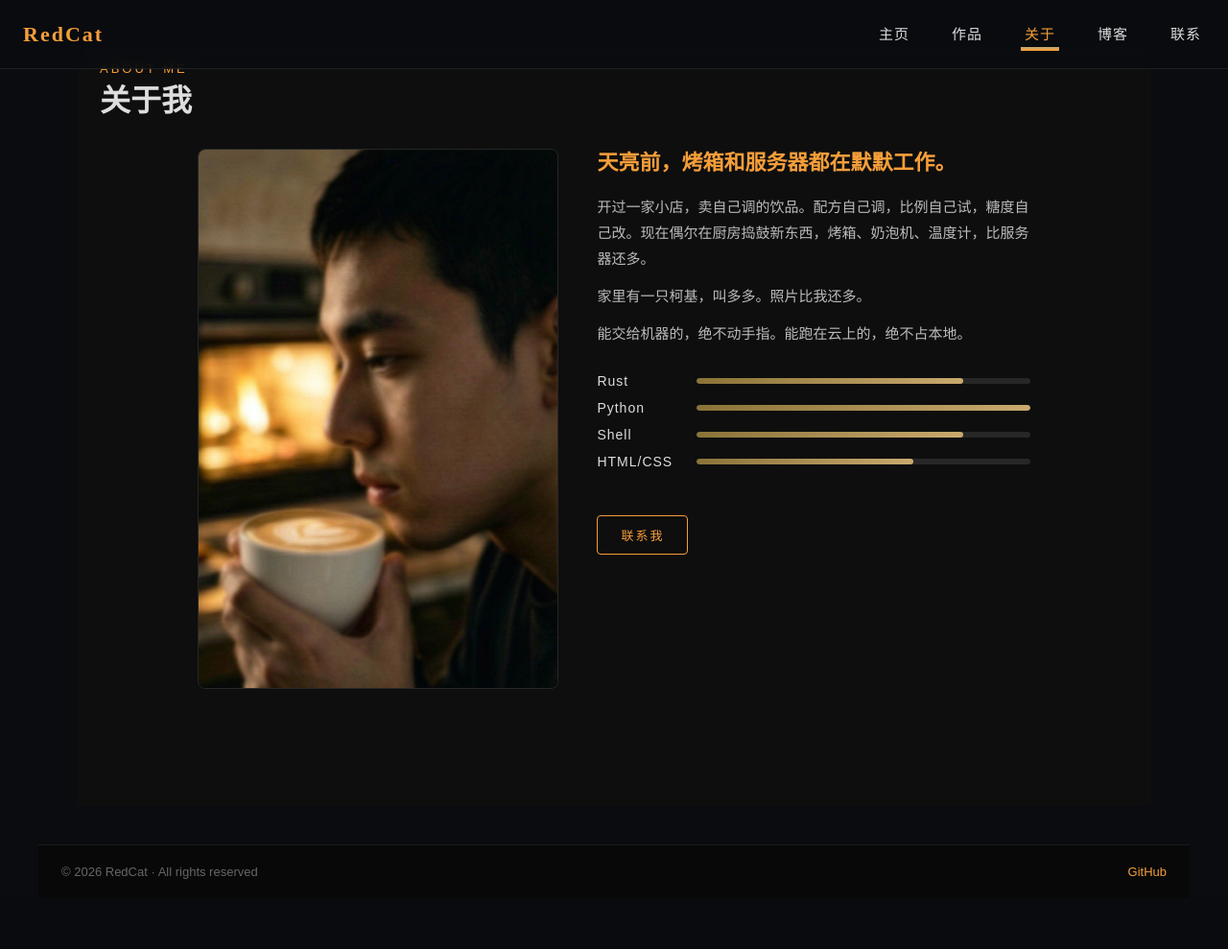
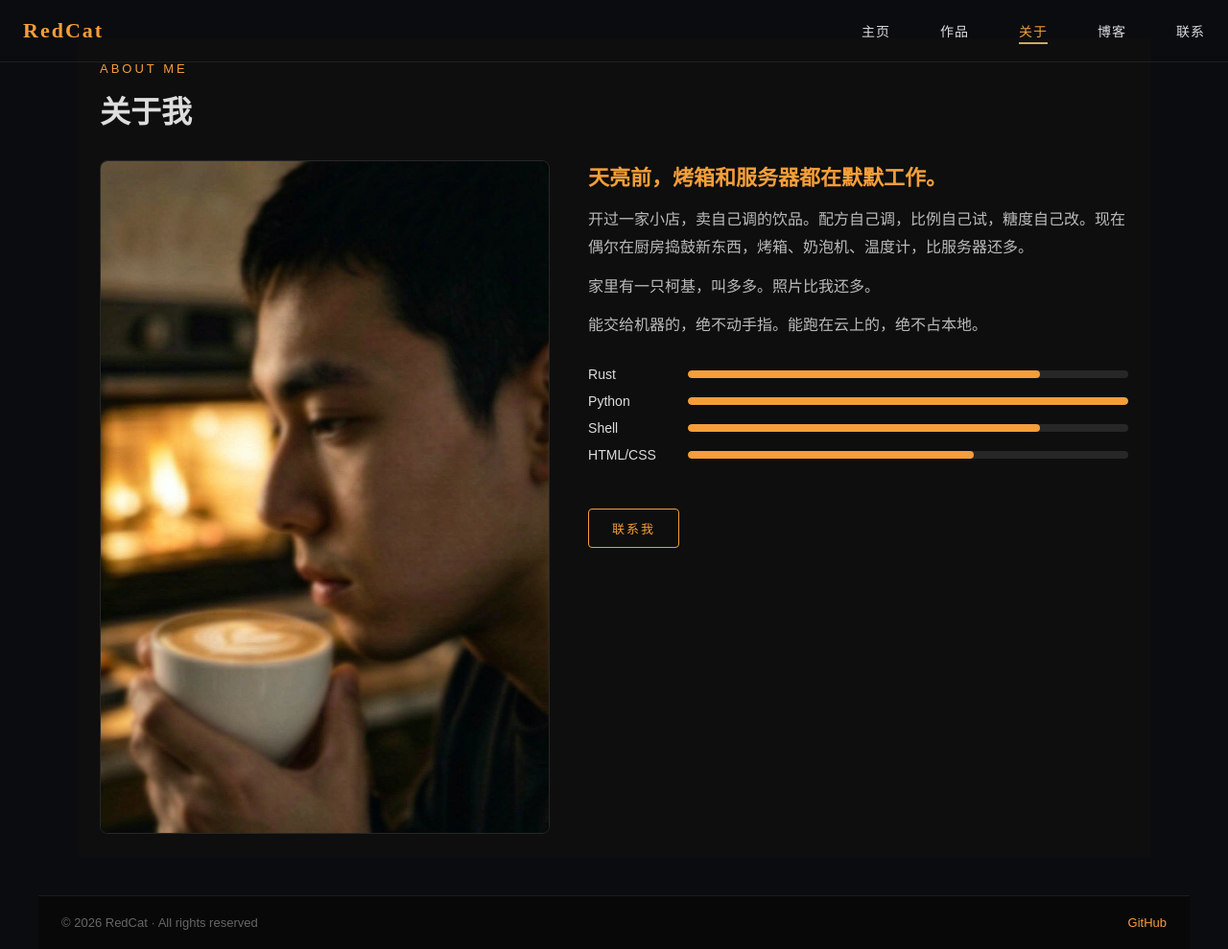
Before and after one commit to s-ssss/s-ssss.github.io, a PHP site: page /about.html in a window 1280 px wide. Shown: the whole page at 96% size. Before the commit the page ends 916 px from the top, so only its background shows below. Run offline with PHP 8.4, Linux system fonts and the light colour scheme.

Commit message:
Update style.css

```diff
--- a/style.css
+++ b/style.css
@@ -1,28 +1,28 @@
 /* ========================================
    RedCat · Studio Photography Template
-   复刻 3love.github.io 的 Studio 模板风格
+   （已去重 · 无静态图片路径 · CDN 兼容版）
    ======================================== */
 
-/* Reset */
+/* === Reset === */
 * { margin:0; padding:0; box-sizing:border-box; }
 html { scroll-behavior:smooth; }
 body {
     font-family:"Josefin Sans","Microsoft YaHei","PingFang SC",sans-serif;
     color:#333; background:#fff;
-    overflow-x:hidden;
-    -webkit-font-smoothing:antialiased;
+    overflow-x:hidden; -webkit-font-smoothing:antialiased;
 }
 a { text-decoration:none; color:inherit; }
 img { display:block; max-width:100%; }
 button { font-family:inherit; cursor:pointer; border:none; background:none; }
 
-/* ===== Preloader ===== */
+/* === Preloader === */
 .preloader {
     position:fixed; inset:0; z-index:9999;
     background:#0a0a0a;
     display:flex; align-items:center; justify-content:center;
     transition:opacity 0.6s ease;
 }
+.preloader.hide { opacity:0; pointer-events:none; }
 .preloader-inner { display:flex; gap:6px; }
 .preloader-inner span {
     font-family:"Playfair Display",serif;
@@ -38,7 +38,7 @@ button { font-family:inherit; cursor:pointer; border:none; background:none; }
 .preloader-inner span:nth-child(6){animation-delay:0.6s}
 @keyframes fadeInUp { to{opacity:1;transform:translateY(0)} }
 
-/* ===== Header ===== */
+/* === Header === */
 .site-header {
     position:fixed; top:0; left:0; right:0; z-index:100;
     padding:20px 40px;
@@ -73,11 +73,10 @@ button { font-family:inherit; cursor:pointer; border:none; background:none; }
     content:""; position:absolute; bottom:0; left:0; right:0;
     height:2px; background:#c9a96e;
 }
-
 .menu-toggle { display:none; flex-direction:column; gap:5px; padding:4px; }
 .menu-toggle span { width:24px; height:2px; background:#fff; transition:all 0.3s; }
 
-/* ===== 背景大图 ===== */
+/* === 背景大图（由 JS 动态注入 url，无硬编码） === */
 .bg-slide {
     position:fixed; inset:0; z-index:-2;
     background-size:cover; background-position:center;
@@ -89,7 +88,7 @@ button { font-family:inherit; cursor:pointer; border:none; background:none; }
     background:linear-gradient(180deg, rgba(0,0,0,0.35) 0%, rgba(0,0,0,0.55) 50%, rgba(0,0,0,0.7) 100%);
 }
 
-/* ===== 侧边 SCROLL ===== */
+/* === 侧边 SCROLL === */
 .side-info {
     position:fixed; left:20px; bottom:50%;
     transform:translateY(50%) rotate(-90deg);
@@ -101,20 +100,17 @@ button { font-family:inherit; cursor:pointer; border:none; background:none; }
 }
 .side-line { width:40px; height:1px; background:rgba(255,255,255,0.3); }
 
-/* ===== Hero（首页主区） ===== */
+/* === Hero === */
 .hero {
     height:100vh;
-    display:flex; flex-direction:column;
-    justify-content:center;
-    padding:0 8vw;
-    position:relative;
+    display:flex; flex-direction:column; justify-content:center;
+    padding:0 8vw; position:relative;
 }
 .hero-inner { max-width:700px; color:#fff; }
 .hero-tag {
     font-size:12px; letter-spacing:3px;
-    color:rgba(255,255,255,0.6);
-    text-transform:uppercase; margin-bottom:16px;
-    animation:fadeUp 0.8s ease 0.3s both;
+    color:rgba(255,255,255,0.6); text-transform:uppercase;
+    margin-bottom:16px; animation:fadeUp 0.8s ease 0.3s both;
 }
 .hero-title {
     font-family:"Playfair Display",serif;
@@ -125,9 +121,8 @@ button { font-family:inherit; cursor:pointer; border:none; background:none; }
 }
 .hero-desc {
     font-size:16px; line-height:1.8;
-    color:rgba(255,255,255,0.75);
-    max-width:500px; margin-bottom:32px;
-    animation:fadeUp 0.8s ease 0.7s both;
+    color:rgba(255,255,255,0.75); max-width:500px;
+    margin-bottom:32px; animation:fadeUp 0.8s ease 0.7s both;
 }
 .hero-actions {
     display:flex; align-items:center; gap:24px;
@@ -136,12 +131,10 @@ button { font-family:inherit; cursor:pointer; border:none; background:none; }
 @keyframes fadeUp { from{opacity:0;transform:translateY(30px)} to{opacity:1;transform:translateY(0)} }
 
 .btn-outline {
-    display:inline-block;
-    padding:14px 32px;
+    display:inline-block; padding:14px 32px;
     border:1px solid rgba(255,255,255,0.5);
     color:#fff; font-size:13px; letter-spacing:2px;
-    text-transform:uppercase;
-    transition:all 0.3s;
+    text-transform:uppercase; transition:all 0.3s;
 }
 .btn-outline:hover { background:#c9a96e; border-color:#c9a96e; color:#111; }
 .btn-text {
@@ -151,19 +144,17 @@ button { font-family:inherit; cursor:pointer; border:none; background:none; }
 }
 .btn-text:hover { opacity:0.7; }
 
-/* ===== 缩略图列表 ===== */
+/* === 缩略图列表 === */
 .thumbs {
     position:fixed; right:30px; bottom:40px; z-index:50;
     display:flex; flex-direction:column; gap:8px;
-    max-height:50vh; overflow-y:auto;
-    padding:4px;
+    max-height:50vh; overflow-y:auto; padding:4px;
 }
 .thumbs::-webkit-scrollbar { width:0; }
 .thumb {
     width:72px; height:50px; overflow:hidden;
     cursor:pointer; opacity:0.45;
-    transition:all 0.3s; border:1px solid transparent;
-    position:relative;
+    transition:all 0.3s; border:1px solid transparent; position:relative;
 }
 .thumb img { width:100%; height:100%; object-fit:cover; }
 .thumb span {
@@ -172,15 +163,13 @@ button { font-family:inherit; cursor:pointer; border:none; background:none; }
     text-shadow:0 1px 3px rgba(0,0,0,0.8);
 }
 .thumb:hover, .thumb.active {
-    opacity:1; border-color:#c9a96e;
-    transform:scale(1.05);
+    opacity:1; border-color:#c9a96e; transform:scale(1.05);
 }
 
-/* ===== 页面通用 ===== */
+/* === 通用页面头 === */
 .page-header {
     padding:140px 8vw 40px;
-    text-align:center; color:#fff;
-    position:relative;
+    text-align:center; color:#fff; position:relative;
 }
 .page-tag {
     font-size:12px; letter-spacing:4px;
@@ -189,15 +178,11 @@ button { font-family:inherit; cursor:pointer; border:none; background:none; }
 }
 .page-header h1 {
     font-family:"Playfair Display",serif;
-    font-size:clamp(32px,4vw,52px);
-    font-weight:700; color:#fff;
+    font-size:clamp(32px,4vw,52px); font-weight:700; color:#fff;
 }
-.page-desc {
-    color:rgba(255,255,255,0.65);
-    font-size:15px; margin-top:12px;
-}
+.page-desc { color:rgba(255,255,255,0.65); font-size:15px; margin-top:12px; }
 
-/* ===== 作品集瀑布流 ===== */
+/* === 作品集瀑布流 === */
 .portfolio-page { min-height:100vh; background:#0e0e0e; }
 .filter-bar {
     display:flex; justify-content:center; gap:12px;
@@ -212,19 +197,13 @@ button { font-family:inherit; cursor:pointer; border:none; background:none; }
 .filter-btn:hover, .filter-btn.active {
     color:#c9a96e; border-color:#c9a96e;
 }
-
 .masonry {
     column-count:3; column-gap:16px;
     padding:0 6vw 60px;
 }
 @media(max-width:900px){ .masonry{column-count:2} }
 @media(max-width:600px){ .masonry{column-count:1} }
-
-.m-item {
-    break-inside:avoid; margin-bottom:16px;
-    position:relative; overflow:hidden;
-    cursor:pointer;
-}
+.m-item { break-inside:avoid; margin-bottom:16px; position:relative; overflow:hidden; cursor:pointer; }
 .m-item img { width:100%; display:block; transition:transform 0.6s; }
 .m-item:hover img { transform:scale(1.04); }
 .m-overlay {
@@ -237,47 +216,39 @@ button { font-family:inherit; cursor:pointer; border:none; background:none; }
 .m-num { font-size:11px; color:#c9a96e; letter-spacing:2px; }
 .m-title { font-size:15px; color:#fff; margin-top:4px; }
 
-/* ===== 关于页 ===== */
-.about-page { min-height:100vh; background:#0e0e0e; }
+/* === 关于页（合并去重·最终版） === */
+.about-page {
+    min-height:100vh;
+    background:#0e0e0e;
+    max-width:1120px;
+    margin:80px auto 40px;
+    padding:40px 24px;
+}
 .about-grid {
-    display:grid; grid-template-columns:1fr 1fr;
-    gap:50px; padding:0 8vw 80px;
-    max-width:1200px; margin:0 auto;
+    display:grid; grid-template-columns:1fr 1.2fr; gap:40px; align-items:start;
 }
-@media(max-width:800px){ .about-grid{grid-template-columns:1fr} }
-.about-img img { width:100%; aspect-ratio:4/5; object-fit:cover; }
-.about-text h2 {
-    font-family:"Playfair Display",serif;
-    font-size:28px; color:#fff; margin-bottom:20px;
-    line-height:1.4;
+@media(max-width:800px){ .about-grid{grid-template-columns:1fr;} }
+
+.about-photo img {
+    width:100%; height:auto; display:block;
+    border-radius:8px; border:1px solid rgba(255,255,255,.1);
 }
-.about-text p {
-    color:rgba(255,255,255,0.65);
-    font-size:15px; line-height:1.9; margin-bottom:16px;
-}
-.skill-bars { margin:30px 0; }
-.skill {
-    display:flex; align-items:center; gap:14px; margin:14px 0;
-}
-.skill span {
-    width:70px; font-size:13px; color:rgba(255,255,255,0.7);
-    letter-spacing:1px;
-}
-.skill .bar {
-    flex:1; height:6px; background:rgba(255,255,255,0.1);
-    position:relative; overflow:hidden;
-}
-.skill .fill {
-    height:100%; background:linear-gradient(90deg,#8a7338,#c9a96e);
-    transition:width 1.2s ease;
-}
+.about-text h2 { font-size:22px; color:#c9a96e; margin-bottom:16px; }
+.about-text p { color:#bbb; line-height:1.8; margin-bottom:12px; }
 
-/* ===== 博客页 ===== */
+.skill-bars { margin:28px 0; }
+.skill { display:flex; align-items:center; gap:14px; margin:12px 0; }
+.skill span { width:90px; color:#ddd; font-size:14px; }
+.bar { flex:1; height:8px; background:rgba(255,255,255,.1); border-radius:4px; overflow:hidden; }
+.fill { height:100%; background:#c9a96e; border-radius:4px; }
+
+/* 关于页内的按钮也复用 btn-outline 风格，无需重复定义 */
+
+/* === 博客页 === */
 .blog-page { min-height:100vh; background:#0e0e0e; }
 .blog-grid {
     display:grid; grid-template-columns:repeat(2,1fr);
-    gap:30px; padding:0 6vw 80px;
-    max-width:1100px; margin:0 auto;
+    gap:30px; padding:0 6vw 80px; max-width:1100px; margin:0 auto;
 }
 @media(max-width:700px){ .blog-grid{grid-template-columns:1fr} }
 .blog-card {
@@ -285,17 +256,10 @@ button { font-family:inherit; cursor:pointer; border:none; background:none; }
     transition:transform 0.3s, box-shadow 0.3s;
 }
 .blog-card:hover { transform:translateY(-4px); box-shadow:0 8px 30px rgba(0,0,0,0.4); }
-.blog-img {
-    height:220px; background-size:cover; background-position:center;
-}
+.blog-img { height:220px; background-size:cover; background-position:center; }
 .blog-body { padding:24px; }
-.blog-date {
-    font-size:12px; color:#c9a96e; letter-spacing:1px;
-}
-.blog-body h3 {
-    font-family:"Playfair Display",serif;
-    font-size:20px; color:#fff; margin:8px 0 12px;
-}
+.blog-date { font-size:12px; color:#c9a96e; letter-spacing:1px; }
+.blog-body h3 { font-family:"Playfair Display",serif; font-size:20px; color:#fff; margin:8px 0 12px; }
 .blog-body p { color:rgba(255,255,255,0.6); font-size:14px; line-height:1.7; }
 .read-more {
     display:inline-block; margin-top:14px;
@@ -303,48 +267,31 @@ button { font-family:inherit; cursor:pointer; border:none; background:none; }
     border-bottom:1px solid #c9a96e; padding-bottom:2px;
 }
 
-/* ===== 联系页 ===== */
+/* === 联系页 === */
 .contact-page { min-height:100vh; background:#0e0e0e; }
 .contact-wrap {
-    display:grid; grid-template-columns:1fr 1fr;
-    gap:50px; padding:0 8vw 80px;
-    max-width:1100px; margin:0 auto;
+    display:grid; grid-template-columns:1fr 1fr; gap:50px;
+    padding:0 8vw 80px; max-width:1100px; margin:0 auto;
 }
 @media(max-width:800px){ .contact-wrap{grid-template-columns:1fr} }
-.contact-info h3 {
-    font-family:"Playfair Display",serif;
-    font-size:22px; color:#fff; margin-bottom:16px;
-}
-.contact-info p {
-    color:rgba(255,255,255,0.65);
-    font-size:15px; line-height:1.8; margin-bottom:8px;
-}
+.contact-info h3 { font-family:"Playfair Display",serif; font-size:22px; color:#fff; margin-bottom:16px; }
+.contact-info p { color:rgba(255,255,255,0.65); font-size:15px; line-height:1.8; margin-bottom:8px; }
 .contact-info strong { color:#c9a96e; }
-
 .copy-list { display:flex; flex-direction:column; gap:8px; margin-top:12px; }
 .copy-item {
-    padding:10px 14px;
-    background:rgba(255,255,255,0.04);
+    padding:10px 14px; background:rgba(255,255,255,0.04);
     border:1px solid rgba(255,255,255,0.1);
-    color:rgba(255,255,255,0.8);
-    font-size:14px; cursor:pointer;
-    transition:all 0.2s; user-select:none;
+    color:rgba(255,255,255,0.8); font-size:14px;
+    cursor:pointer; transition:all 0.2s; user-select:none;
 }
 .copy-item:hover { border-color:#c9a96e; color:#c9a96e; }
-
-.contact-form label {
-    display:block; margin-top:18px;
-    font-size:12px; color:#c9a96e;
-    letter-spacing:1px; text-transform:uppercase;
-}
+.contact-form label { display:block; margin-top:18px; font-size:12px; color:#c9a96e; letter-spacing:1px; text-transform:uppercase; }
 .contact-form input,
 .contact-form textarea {
-    width:100%; padding:12px 0;
-    margin-top:6px;
-    background:transparent;
-    border:none; border-bottom:1px solid rgba(255,255,255,0.2);
-    color:#fff; font-size:15px;
-    font-family:inherit; outline:none;
+    width:100%; padding:12px 0; margin-top:6px;
+    background:transparent; border:none;
+    border-bottom:1px solid rgba(255,255,255,0.2);
+    color:#fff; font-size:15px; font-family:inherit; outline:none;
     transition:border-color 0.3s;
 }
 .contact-form input:focus,
@@ -354,32 +301,26 @@ button { font-family:inherit; cursor:pointer; border:none; background:none; }
     margin-top:28px; padding:14px 40px;
     background:#c9a96e; color:#111;
     font-weight:700; font-size:13px;
-    letter-spacing:2px; text-transform:uppercase;
-    transition:all 0.3s;
+    letter-spacing:2px; text-transform:uppercase; transition:all 0.3s;
 }
 .btn-solid:hover { background:#b8965a; }
-
-#result {
-    margin-top:18px; padding:12px 16px;
-    font-size:14px;
-}
+#result { margin-top:18px; padding:12px 16px; font-size:14px; }
 #result.hidden { display:none; }
 #result.success { color:#5ce88a; }
 #result.error { color:#e85a5a; }
 
-/* ===== Footer ===== */
+/* === Footer === */
 .site-footer {
     background:#080808;
     padding:24px 8vw;
     display:flex; justify-content:space-between; align-items:center;
     border-top:1px solid rgba(255,255,255,0.06);
-    color:rgba(255,255,255,0.4);
-    font-size:12px;
+    color:rgba(255,255,255,0.4); font-size:12px;
 }
 .site-footer a { color:#c9a96e; margin-left:16px; }
 .site-footer a:hover { opacity:0.7; }
 
-/* ===== 响应式 ===== */
+/* === 响应式导航 === */
 @media(max-width:800px){
     .site-header { padding:16px 20px; }
     .main-nav {
@@ -397,137 +338,3 @@ button { font-family:inherit; cursor:pointer; border:none; background:none; }
     .thumbs { right:10px; }
     .thumb { width:56px; height:40px; }
 }
-/* 预加载 */
-.preloader {
-  position: fixed; inset: 0; z-index: 9999;
-  background: #0a0c10;
-  display: flex; justify-content: center; align-items: center;
-  transition: opacity 0.5s;
-}
-.preloader-inner { display: flex; gap: 6px; }
-.preloader-inner span {
-  font-size: 44px; font-weight: 700; color: #f59e3a;
-  animation: fadeUp 1s ease forwards; opacity: 0;
-}
-.preloader-inner span:nth-child(1) { animation-delay: 0s; }
-.preloader-inner span:nth-child(2) { animation-delay: 0.1s; }
-.preloader-inner span:nth-child(3) { animation-delay: 0.2s; }
-.preloader-inner span:nth-child(4) { animation-delay: 0.3s; }
-.preloader-inner span:nth-child(5) { animation-delay: 0.4s; }
-.preloader-inner span:nth-child(6) { animation-delay: 0.5s; }
-@keyframes fadeUp { to { opacity: 1; transform: translateY(0); } }
-
-/* 关于页 */
-.about-page { max-width: 1120px; margin: 0 auto; padding: 60px 24px; }
-.page-header { margin-bottom: 40px; }
-.page-tag { color: #f59e3a; font-size: 13px; letter-spacing: 3px; }
-.page-header h1 { font-size: 36px; color: #fff; }
-.about-grid { display: grid; grid-template-columns: 1fr 1fr; gap: 40px; }
-.about-grid img { width: 100%; border-radius: 8px; }
-.about-text h2 { font-size: 22px; color: #f59e3a; }
-.about-text p { color: #bbb; line-height: 1.8; }
-.skill-bars { margin: 24px 0; }
-.skill { display: flex; align-items: center; gap: 14px; margin: 10px 0; }
-.skill span { width: 90px; color: #ddd; }
-.bar { flex: 1; height: 8px; background: rgba(255,255,255,0.1); border-radius: 4px; }
-.fill { height: 100%; background: #f59e3a; border-radius: 4px; }
-.btn-outline { display: inline-block; padding: 10px 24px; border: 1px solid #f59e3a; color: #f59e3a; text-decoration: none; border-radius: 4px; }
-.btn-outline:hover { background: #f59e3a; color: #111; }
-/* ===== 关于页追加样式 ===== */
-
-/* 防呆：preloader 基础样式（和 about.html 内联互补） */
-.preloader{
-  position:fixed;inset:0;z-index:9999;
-  background:#0a0c10;
-  display:flex;justify-content:center;align-items:center;
-  transition:opacity .6s ease;
-}
-.preloader.hide{opacity:0;pointer-events:none;}
-
-/* 顶部 */
-.site-header{
-  position:fixed;top:0;left:0;right:0;z-index:100;
-  background:rgba(10,12,16,.85);
-  backdrop-filter:blur(8px);
-  border-bottom:1px solid rgba(255,255,255,.08);
-}
-.header-inner{
-  max-width:1200px;margin:0 auto;
-  padding:14px 24px;
-  display:flex;align-items:center;justify-content:space-between;
-}
-.logo{font-size:22px;font-weight:700;color:#f59e3a;text-decoration:none;}
-.logo span{color:#fff;}
-
-/* 导航 */
-.main-nav{display:flex;gap:20px;}
-.main-nav a{
-  color:#ddd;text-decoration:none;font-size:15px;
-  padding:6px 4px;border-bottom:2px solid transparent;
-}
-.main-nav a:hover,.main-nav a.active{
-  color:#f59e3a;border-color:#f59e3a;
-}
-
-/* 汉堡 */
-.menu-toggle{display:none;background:none;border:0;cursor:pointer;flex-direction:column;gap:5px;}
-.menu-toggle span{width:24px;height:2px;background:#ddd;display:block;}
-
-/* 关于页主体 */
-.about-page{
-  max-width:1120px;margin:80px auto 40px;
-  padding:40px 24px;
-}
-.page-header{margin-bottom:36px;}
-.page-tag{color:#f59e3a;font-size:13px;letter-spacing:3px;margin:0;}
-.page-header h1{font-size:36px;color:#fff;margin:8px 0 0;}
-
-.about-grid{
-  display:grid;grid-template-columns:1fr 1.2fr;gap:40px;align-items:start;
-}
-.about-photo img{
-  width:100%;height:auto;display:block;
-  border-radius:8px;border:1px solid rgba(255,255,255,.1);
-}
-.about-text h2{font-size:22px;color:#f59e3a;margin-bottom:16px;}
-.about-text p{color:#bbb;line-height:1.8;margin-bottom:12px;}
-
-/* 技能条 */
-.skill-bars{margin:28px 0;}
-.skill{display:flex;align-items:center;gap:14px;margin:12px 0;}
-.skill span{width:90px;color:#ddd;font-size:14px;}
-.bar{flex:1;height:8px;background:rgba(255,255,255,.1);border-radius:4px;overflow:hidden;}
-.fill{height:100%;background:#f59e3a;border-radius:4px;}
-
-/* 按钮 */
-.btn-outline{
-  display:inline-block;padding:10px 26px;
-  border:1px solid #f59e3a;color:#f59e3a;
-  text-decoration:none;border-radius:4px;margin-top:10px;
-  transition:all .2s;
-}
-.btn-outline:hover{background:#f59e3a;color:#111;}
-
-/* 页脚 */
-.site-footer{
-  border-top:1px solid rgba(255,255,255,.08);
-  padding:18px 24px;
-  display:flex;justify-content:space-between;
-  color:#666;font-size:13px;
-  max-width:1200px;margin:40px auto 0;
-}
-.site-footer a{color:#f59e3a;text-decoration:none;}
-
-/* 手机 */
-@media (max-width:800px){
-  .menu-toggle{display:flex;}
-  .main-nav{
-    display:none;flex-direction:column;
-    position:absolute;top:60px;right:16px;
-    background:#111;border:1px solid rgba(255,255,255,.1);
-    padding:14px;border-radius:8px;
-  }
-  .main-nav.open{display:flex;}
-  .about-grid{grid-template-columns:1fr;}
-  .about-photo{order:-1;}
-}
```
